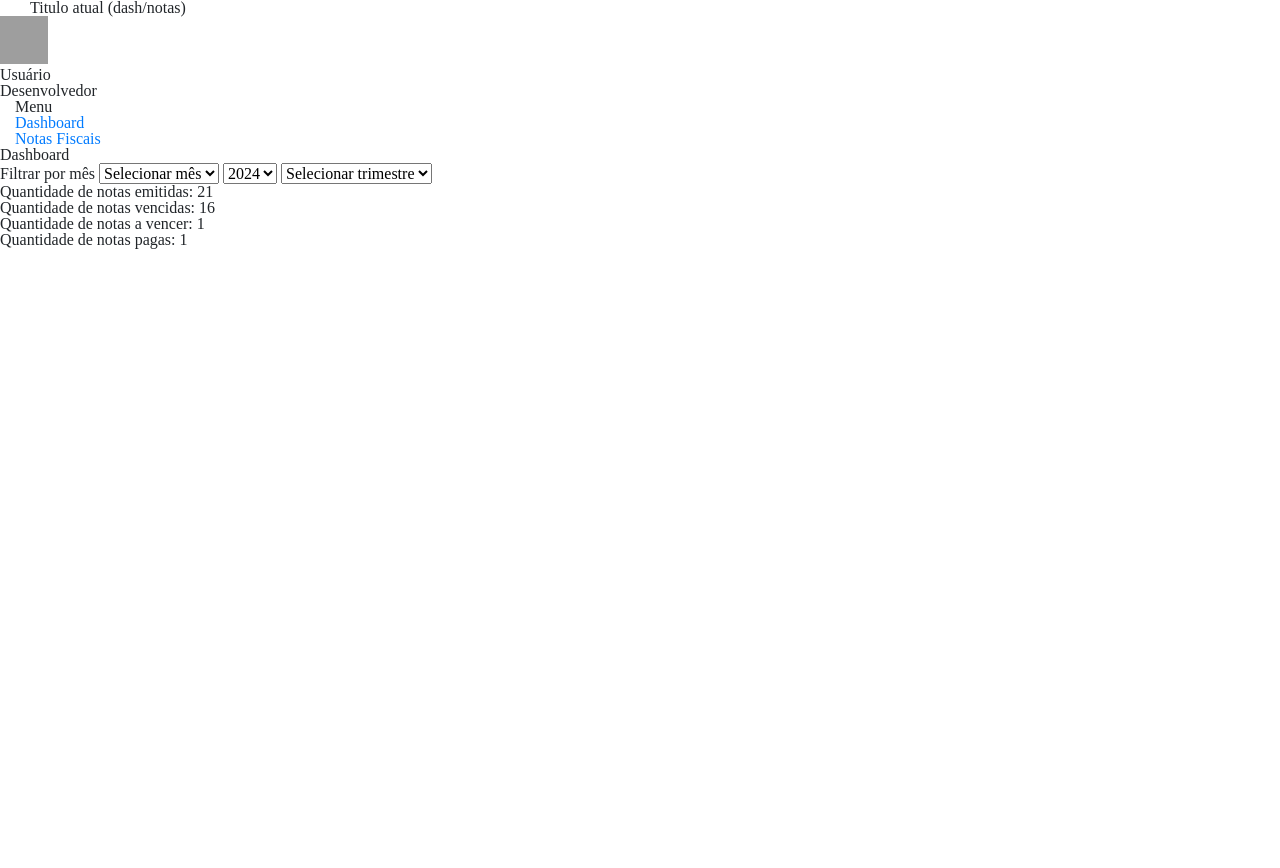
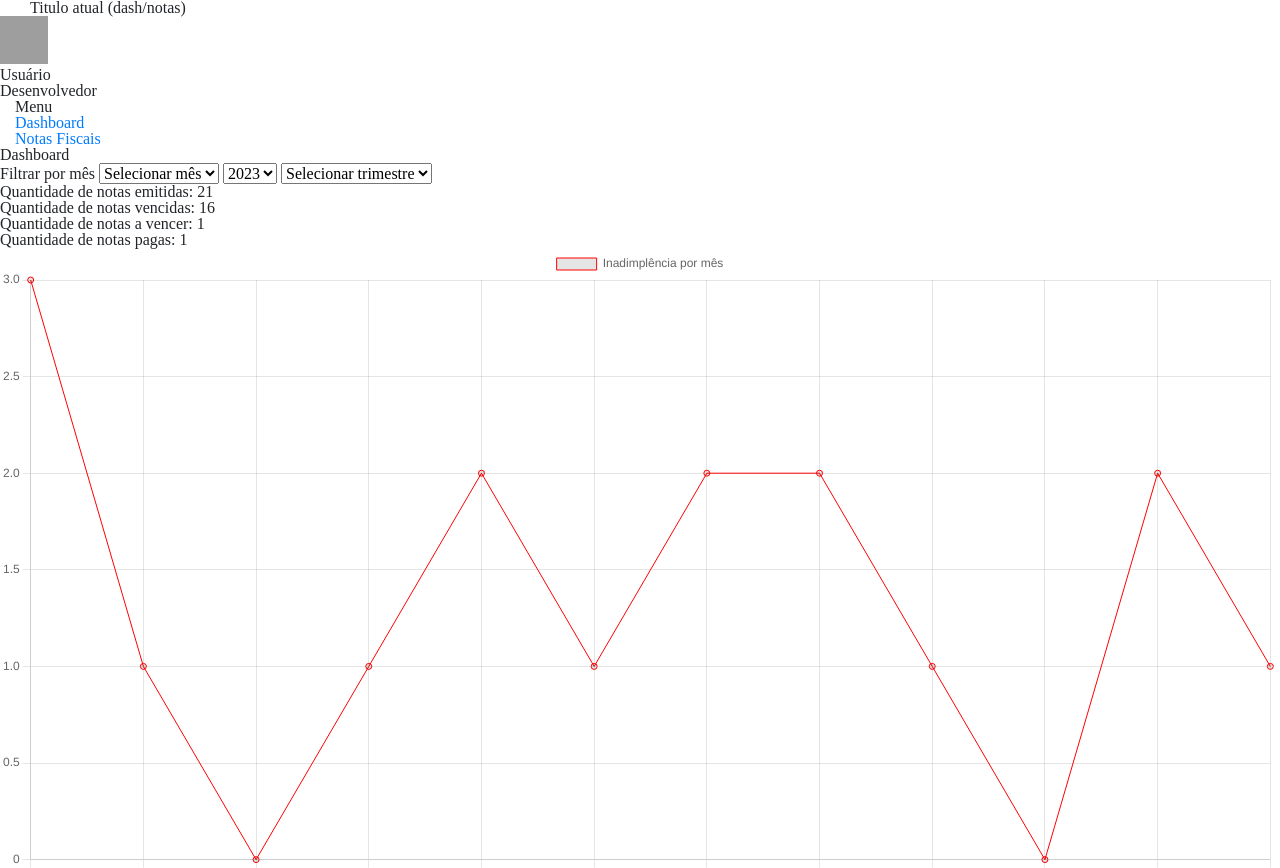
Before and after one commit to isgabriel/teste-tecnico-frontend-technation, a plain HTML site: page index.html in a window 1280 px wide. Shown: the top 868 px of the page. Before the commit the page ends 800 px from the top, so only its background shows below. Drawn offline with nearby package versions, Linux system fonts and the light colour scheme; grey boxes are pictures that could not be loaded.

Commit message:
feat: gráficos criados utilizando biblioteca chart.js. conectado com o database e filtro por ano modifica o gráfico

```diff
--- a/index.html
+++ b/index.html
@@ -23,6 +23,8 @@
             href="https://fonts.googleapis.com/css2?family=Urbanist:wght@300;500;600;700&display=swap"
             rel="stylesheet"
         />
+        <!-- Chart.js - Biblioteca de gráficos -->
+        <script src="https://cdn.jsdelivr.net/npm/chart.js"></script>
 
         <link rel="stylesheet" href="./src/styles/reset.css" />
         <link rel="stylesheet" href="./src/styles/globals.css" />
@@ -87,8 +89,8 @@
                 </select>
 
                 <select id="select-ano">
-                    <option value="2024">2024</option>
                     <option value="2023">2023</option>
+                    <option value="2022">2022</option>
                 </select>
 
                 <select id="select-trimestre">
@@ -103,6 +105,13 @@
                 <p id="quantidade-vencidas">Quantidade de notas vencidas:</p>
                 <p id="quantidade-a-vencer">Quantidade de notas a vencer:</p>
                 <p id="quantidade-pagas">Quantidade de notas pagas:</p>
+
+                <canvas
+                    id="grafico-inadimplencia"
+                    width="400"
+                    height="200"
+                ></canvas>
+                <canvas id="grafico-receita" width="400" height="200"></canvas>
             </section>
             <section id="notas-fiscais" style="display: none">
                 <h2>Notas Fiscais</h2>
--- a/src/js/dashboard.js
+++ b/src/js/dashboard.js
@@ -1,22 +1,28 @@
 import { notasFiscais } from "./database.js";
 import { filtrarNotas, filtrarNotasPorStatus } from "./filtros.js";
+import { atualizarGraficos } from "./graficos.js";
 
 export const mostrarDashboard = () => {
     $("#notas-fiscais").hide();
     $("#dashboard").show();
 };
+
 $("#select-ano, #select-trimestre, #select-mes").change(() => {
     atualizarIndicadoresDashboard();
 });
 
+$("#select-ano").change(() => {
+    atualizarGraficos();
+});
+
 export const atualizarIndicadoresDashboard = () => {
-    let anoSelecionado = $("#select-ano").val();
-    let trimestreSelecionado = $("#select-trimestre").val();
-    let mesSelecionado = $("#select-mes").val();
+    const anoSelecionado = $("#select-ano").val();
+    const trimestreSelecionado = $("#select-trimestre").val();
+    const mesSelecionado = $("#select-mes").val();
 
     let notasFiltradas;
     if (
-        anoSelecionado === "2024" &&
+        anoSelecionado === "2023" &&
         trimestreSelecionado === "0" &&
         mesSelecionado === "00"
     ) {
--- a/src/js/database.js
+++ b/src/js/database.js
@@ -2,9 +2,9 @@ export const notasFiscais = [
     {
         pagador: "Empresa A",
         idNota: 1,
-        emissao: "2024-01-15",
-        cobranca: "2024-02-15",
-        pagamento: "2024-02-25",
+        emissao: "2023-01-15",
+        cobranca: "2023-02-15",
+        pagamento: "2023-02-25",
         valor: 1000,
         documentoNota: "doc1.pdf",
         documentoBoleto: "boleto1.pdf",
@@ -13,9 +13,9 @@ export const notasFiscais = [
     {
         pagador: "Empresa B",
         idNota: 2,
-        emissao: "2024-02-15",
-        cobranca: "2024-02-15",
-        pagamento: "2024-02-25",
+        emissao: "2023-02-15",
+        cobranca: "2023-02-15",
+        pagamento: "2023-02-25",
         valor: 1000,
         documentoNota: "doc1.pdf",
         documentoBoleto: "boleto2.pdf",
@@ -24,9 +24,9 @@ export const notasFiscais = [
     {
         pagador: "Empresa C",
         idNota: 2,
-        emissao: "2024-03-15",
-        cobranca: "2024-02-15",
-        pagamento: "2024-02-25",
+        emissao: "2023-03-15",
+        cobranca: "2023-02-15",
+        pagamento: "2023-02-25",
         valor: 1000,
         documentoNota: "doc1.pdf",
         documentoBoleto: "boleto2.pdf",
@@ -35,9 +35,9 @@ export const notasFiscais = [
     {
         pagador: "Empresa D",
         idNota: 2,
-        emissao: "2024-10-15",
-        cobranca: "2024-02-15",
-        pagamento: "2024-02-25",
+        emissao: "2023-10-15",
+        cobranca: "2023-02-15",
+        pagamento: "2023-02-25",
         valor: 1000,
         documentoNota: "doc1.pdf",
         documentoBoleto: "boleto2.pdf",
@@ -46,9 +46,9 @@ export const notasFiscais = [
     {
         pagador: "Empresa E",
         idNota: 2,
-        emissao: "2024-01-15",
-        cobranca: "2024-02-15",
-        pagamento: "2024-02-25",
+        emissao: "2023-01-15",
+        cobranca: "2023-02-15",
+        pagamento: "2023-02-25",
         valor: 1000,
         documentoNota: "doc1.pdf",
         documentoBoleto: "boleto2.pdf",
@@ -57,9 +57,9 @@ export const notasFiscais = [
     {
         pagador: "Empresa F",
         idNota: 2,
-        emissao: "2024-01-15",
-        cobranca: "2024-02-15",
-        pagamento: "2024-02-25",
+        emissao: "2023-01-15",
+        cobranca: "2023-02-15",
+        pagamento: "2023-02-25",
         valor: 1000,
         documentoNota: "doc1.pdf",
         documentoBoleto: "boleto2.pdf",
@@ -68,9 +68,9 @@ export const notasFiscais = [
     {
         pagador: "Empresa G",
         idNota: 2,
-        emissao: "2024-04-15",
-        cobranca: "2024-02-15",
-        pagamento: "2024-02-25",
+        emissao: "2023-04-15",
+        cobranca: "2023-02-15",
+        pagamento: "2023-02-25",
         valor: 1000,
         documentoNota: "doc1.pdf",
         documentoBoleto: "boleto2.pdf",
@@ -79,9 +79,9 @@ export const notasFiscais = [
     {
         pagador: "Empresa H",
         idNota: 2,
-        emissao: "2024-02-15",
-        cobranca: "2024-02-15",
-        pagamento: "2024-02-25",
+        emissao: "2023-02-15",
+        cobranca: "2023-02-15",
+        pagamento: "2023-02-25",
         valor: 1000,
         documentoNota: "doc1.pdf",
         documentoBoleto: "boleto2.pdf",
@@ -90,9 +90,9 @@ export const notasFiscais = [
     {
         pagador: "Empresa I",
         idNota: 2,
-        emissao: "2024-08-15",
-        cobranca: "2024-02-15",
-        pagamento: "2024-02-25",
+        emissao: "2023-08-15",
+        cobranca: "2023-02-15",
+        pagamento: "2023-02-25",
         valor: 1000,
         documentoNota: "doc1.pdf",
         documentoBoleto: "boleto2.pdf",
@@ -101,9 +101,9 @@ export const notasFiscais = [
     {
         pagador: "Empresa J",
         idNota: 2,
-        emissao: "2024-11-15",
-        cobranca: "2024-02-15",
-        pagamento: "2024-02-25",
+        emissao: "2023-11-15",
+        cobranca: "2023-02-15",
+        pagamento: "2023-02-25",
         valor: 1000,
         documentoNota: "doc1.pdf",
         documentoBoleto: "boleto2.pdf",
@@ -112,9 +112,9 @@ export const notasFiscais = [
     {
         pagador: "Empresa K",
         idNota: 2,
-        emissao: "2024-08-15",
-        cobranca: "2024-02-15",
-        pagamento: "2024-02-25",
+        emissao: "2023-08-15",
+        cobranca: "2023-02-15",
+        pagamento: "2023-02-25",
         valor: 1000,
         documentoNota: "doc1.pdf",
         documentoBoleto: "boleto2.pdf",
@@ -123,9 +123,9 @@ export const notasFiscais = [
     {
         pagador: "Empresa L",
         idNota: 2,
-        emissao: "2024-09-15",
-        cobranca: "2024-02-15",
-        pagamento: "2024-02-25",
+        emissao: "2023-09-15",
+        cobranca: "2023-02-15",
+        pagamento: "2023-02-25",
         valor: 1000,
         documentoNota: "doc1.pdf",
         documentoBoleto: "boleto2.pdf",
@@ -134,9 +134,9 @@ export const notasFiscais = [
     {
         pagador: "Empresa M",
         idNota: 2,
-        emissao: "2024-01-15",
-        cobranca: "2024-02-15",
-        pagamento: "2024-02-25",
+        emissao: "2023-01-15",
+        cobranca: "2023-02-15",
+        pagamento: "2023-02-25",
         valor: 1000,
         documentoNota: "doc1.pdf",
         documentoBoleto: "boleto2.pdf",
@@ -145,9 +145,9 @@ export const notasFiscais = [
     {
         pagador: "Empresa N",
         idNota: 2,
-        emissao: "2024-05-15",
-        cobranca: "2024-05-15",
-        pagamento: "2024-02-25",
+        emissao: "2023-05-15",
+        cobranca: "2023-05-15",
+        pagamento: "2023-02-25",
         valor: 1000,
         documentoNota: "doc1.pdf",
         documentoBoleto: "boleto2.pdf",
@@ -156,9 +156,9 @@ export const notasFiscais = [
     {
         pagador: "Empresa O",
         idNota: 2,
-        emissao: "2024-05-15",
-        cobranca: "2024-04-15",
-        pagamento: "2024-02-25",
+        emissao: "2023-05-15",
+        cobranca: "2023-04-15",
+        pagamento: "2023-02-25",
         valor: 1000,
         documentoNota: "doc1.pdf",
         documentoBoleto: "boleto2.pdf",
@@ -167,9 +167,9 @@ export const notasFiscais = [
     {
         pagador: "Empresa P",
         idNota: 2,
-        emissao: "2024-07-15",
-        cobranca: "2024-02-15",
-        pagamento: "2024-02-25",
+        emissao: "2023-07-15",
+        cobranca: "2023-02-15",
+        pagamento: "2023-02-25",
         valor: 1000,
         documentoNota: "doc1.pdf",
         documentoBoleto: "boleto2.pdf",
@@ -178,9 +178,9 @@ export const notasFiscais = [
     {
         pagador: "Empresa Q",
         idNota: 2,
-        emissao: "2024-12-15",
-        cobranca: "2024-02-15",
-        pagamento: "2024-02-25",
+        emissao: "2023-12-15",
+        cobranca: "2023-02-15",
+        pagamento: "2023-02-25",
         valor: 1000,
         documentoNota: "doc1.pdf",
         documentoBoleto: "boleto2.pdf",
@@ -189,9 +189,9 @@ export const notasFiscais = [
     {
         pagador: "Empresa R",
         idNota: 2,
-        emissao: "2024-11-15",
-        cobranca: "2024-02-15",
-        pagamento: "2024-02-25",
+        emissao: "2023-11-15",
+        cobranca: "2023-02-15",
+        pagamento: "2023-02-25",
         valor: 1000,
         documentoNota: "doc1.pdf",
         documentoBoleto: "boleto2.pdf",
@@ -200,9 +200,9 @@ export const notasFiscais = [
     {
         pagador: "Empresa S",
         idNota: 2,
-        emissao: "2024-06-15",
-        cobranca: "2024-08-15",
-        pagamento: "2024-02-25",
+        emissao: "2023-06-15",
+        cobranca: "2023-08-15",
+        pagamento: "2023-02-25",
         valor: 1000,
         documentoNota: "doc1.pdf",
         documentoBoleto: "boleto2.pdf",
@@ -211,9 +211,9 @@ export const notasFiscais = [
     {
         pagador: "Empresa T",
         idNota: 2,
-        emissao: "2024-07-15",
-        cobranca: "2024-08-27",
-        pagamento: "2024-02-25",
+        emissao: "2023-07-15",
+        cobranca: "2023-08-27",
+        pagamento: "2023-02-25",
         valor: 1000,
         documentoNota: "doc1.pdf",
         documentoBoleto: "boleto2.pdf",
@@ -222,9 +222,9 @@ export const notasFiscais = [
     {
         pagador: "Empresa U",
         idNota: 2,
-        emissao: "2024-01-15",
-        cobranca: "2024-02-15",
-        pagamento: "2024-02-25",
+        emissao: "2023-01-15",
+        cobranca: "2023-02-15",
+        pagamento: "2023-02-25",
         valor: 1000,
         documentoNota: "doc1.pdf",
         documentoBoleto: "boleto2.pdf",
--- /dev/null
+++ b/src/js/graficos.js
@@ -0,0 +1,137 @@
+import { filtrarNotas } from "./filtros.js";
+
+let graficoInadimplencia;
+let graficoReceita;
+
+export const atualizarGraficos = () => {
+    const anoSelecionado = $("#select-ano").val();
+
+    const notasAnoSelecionado = filtrarNotas(anoSelecionado, "0", "00");
+    const notasPorMes = agruparNotasPorMes(notasAnoSelecionado);
+    const notasInadimplentes = calcularNotasInadimplentes(notasPorMes);
+    const receitaPorMes = calcularReceitaPorMes(notasPorMes);
+
+    const mesesOrdenados = Object.keys(notasPorMes).sort();
+
+    atualizarGraficoInadimplencia(mesesOrdenados, notasInadimplentes);
+    atualizarGraficoReceita(mesesOrdenados, receitaPorMes);
+};
+
+const agruparNotasPorMes = (notas) => {
+    let notasPorMes = {};
+
+    notas.forEach((nota) => {
+        const mes = nota.emissao.substring(5, 7);
+        if (!notasPorMes[mes]) {
+            notasPorMes[mes] = [];
+        }
+        notasPorMes[mes].push(nota);
+    });
+    return notasPorMes;
+};
+
+const calcularNotasInadimplentes = (notasPorMes) => {
+    let notasInadimplentes = {};
+
+    Object.keys(notasPorMes).forEach((mes) => {
+        let notas = notasPorMes[mes];
+        let contador = 0;
+
+        notas.forEach((nota) => {
+            if (nota.status === "Pagamento em atraso") {
+                contador++;
+            }
+        });
+
+        notasInadimplentes[mes] = contador;
+    });
+
+    return notasInadimplentes;
+};
+
+const calcularReceitaPorMes = (notasPorMes) => {
+    let receitaPorMes = {};
+
+    Object.keys(notasPorMes).forEach((mes) => {
+        const notas = notasPorMes[mes];
+        let receita = 0;
+
+        notas.forEach((nota) => {
+            receita += nota.valor;
+        });
+
+        receitaPorMes[mes] = receita;
+    });
+
+    return receitaPorMes;
+};
+
+const atualizarGraficoInadimplencia = (meses, valores) => {
+    const ctx = document
+        .getElementById("grafico-inadimplencia")
+        .getContext("2d");
+
+    if (graficoInadimplencia) {
+        graficoInadimplencia.destroy();
+    }
+
+    graficoInadimplencia = new Chart(ctx, {
+        type: "line",
+        data: {
+            labels: meses,
+            datasets: [
+                {
+                    label: "Inadimplência por mês",
+                    data: meses.map((mes) => {
+                        return valores[mes] || 0;
+                    }),
+                    borderColor: "red",
+                    borderWidth: 1,
+                    fill: false,
+                },
+            ],
+        },
+        options: {
+            scales: {
+                y: {
+                    beginAtZero: true,
+                },
+            },
+        },
+    });
+};
+
+const atualizarGraficoReceita = (meses, valores) => {
+    const ctx = document.getElementById("grafico-receita").getContext("2d");
+
+    if (graficoReceita) {
+        graficoReceita.destroy();
+    }
+
+    graficoReceita = new Chart(ctx, {
+        type: "line",
+        data: {
+            labels: meses,
+            datasets: [
+                {
+                    label: "Receita por mês",
+                    data: meses.map((mes) => {
+                        return valores[mes] || 0;
+                    }),
+                    borderColor: "blue",
+                    borderWidth: 1,
+                    fill: false,
+                },
+            ],
+        },
+        options: {
+            scales: {
+                y: {
+                    beginAtZero: true,
+                },
+            },
+        },
+    });
+};
+
+atualizarGraficos();
--- a/src/js/script.js
+++ b/src/js/script.js
@@ -2,6 +2,7 @@ import {
     atualizarIndicadoresDashboard,
     mostrarDashboard,
 } from "./dashboard.js";
+import { atualizarGraficos } from "./graficos.js";
 import { mostrarNotasFiscais } from "./notasFiscais.js";
 
 $("#dashboard-link").on("click", mostrarDashboard);
```
